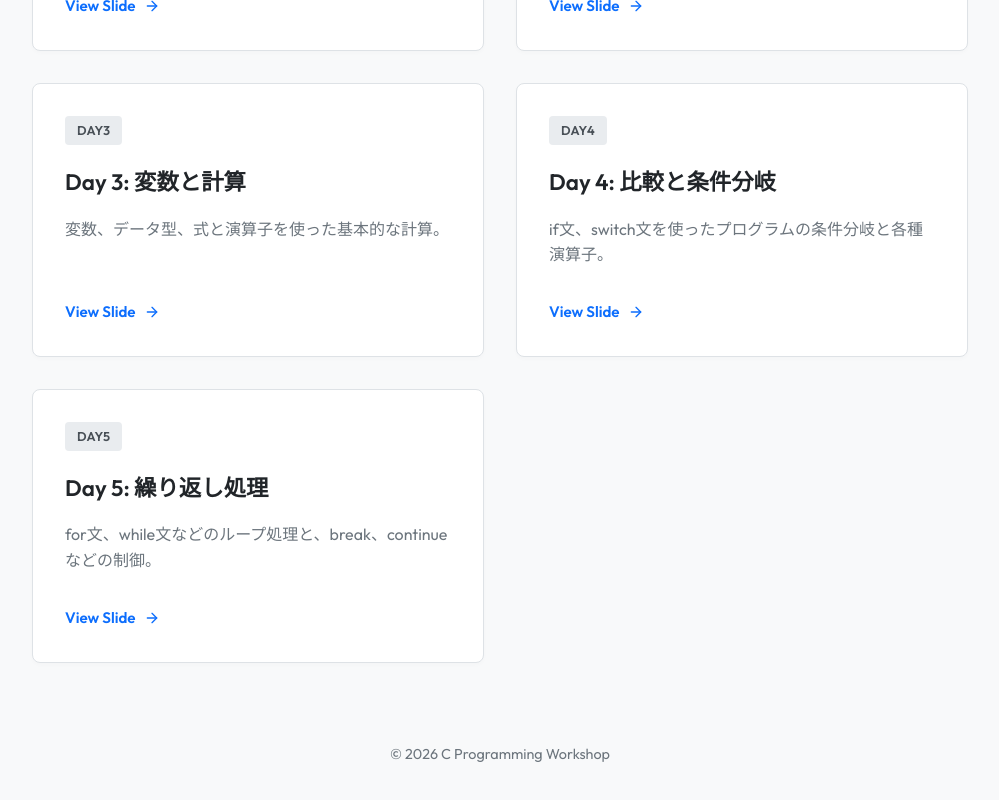
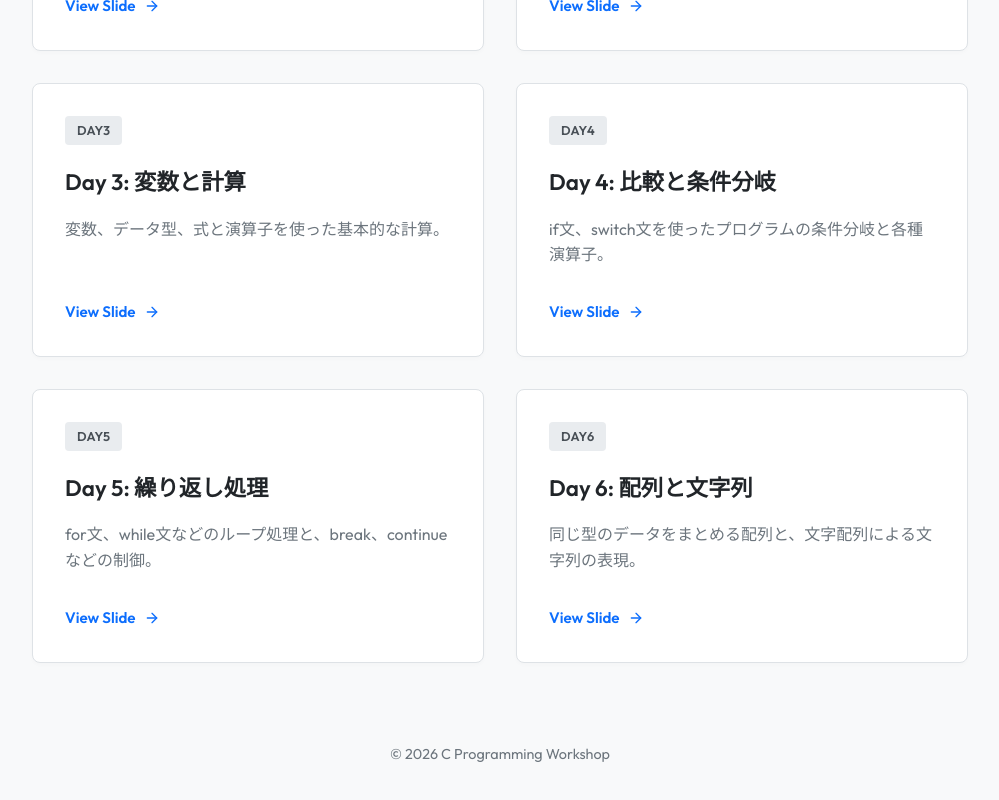
Before and after one commit to KNCT-KPC/2026-lecture-C, a React (Vite) app in the folder portal/: page / in a window 1280 px wide. Shown: the part 547-1347 px from the top of the page, without its empty margins (140-1139 px from the left). Built offline with nearby package versions, Linux system fonts and the light colour scheme.

Commit message:
feat: add day6 lecture notes

```diff
--- a/portal/src/App.jsx
+++ b/portal/src/App.jsx
@@ -9,6 +9,7 @@ const slides = [
   { id: 'day3', title: 'Day 3: 変数と計算', description: '変数、データ型、式と演算子を使った基本的な計算。' },
   { id: 'day4', title: 'Day 4: 比較と条件分岐', description: 'if文、switch文を使ったプログラムの条件分岐と各種演算子。' },
   { id: 'day5', title: 'Day 5: 繰り返し処理', description: 'for文、while文などのループ処理と、break、continueなどの制御。' },
+  { id: 'day6', title: 'Day 6: 配列と文字列', description: '同じ型のデータをまとめる配列と、文字配列による文字列の表現。' },
 ];
 
 function App() {
```
Also changed, not shown: 1 other file (tests, documents, lock files or other folders).
